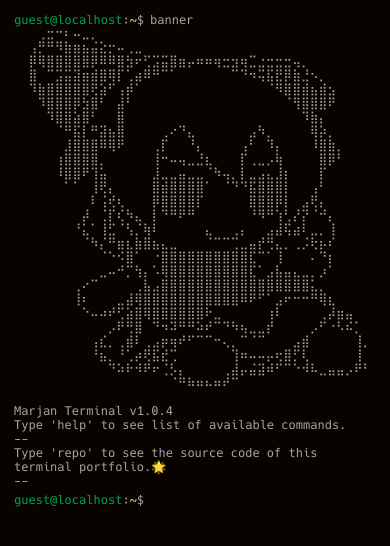
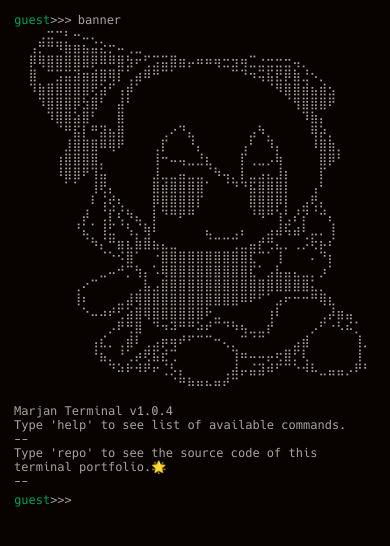
Before and after one commit to Marj4n/terminal-portfolio, a Next.js app: page / in a window 390 px wide. Shown: the top 546 px of the page. Built offline with nearby package versions, Linux system fonts and the light colour scheme.

Commit message:
responsive mobile

```diff
--- a/src/components/ps1/Ps1.tsx
+++ b/src/components/ps1/Ps1.tsx
@@ -1,15 +1,32 @@
 import React, { useEffect, useState } from "react"
+import { isMobile } from "@/utils/isMobile"
 import { useTheme } from "@/utils/themeProvider"
 
 export const Ps1 = () => {
   const [hostname, setHostname] = useState("")
   const { theme } = useTheme()
+  const _isMobile = isMobile()
 
   useEffect(() => {
-    if (typeof window !== undefined) {
+    if (typeof window !== "undefined") {
       setHostname(window.location.hostname)
     }
   }, [])
+
+  if (typeof window === "undefined" || _isMobile) {
+    return (
+      <div>
+        <span
+          style={{
+            color: theme.green,
+          }}
+        >
+          guest
+        </span>
+        {">>>"}
+      </div>
+    )
+  }
 
   return (
     <div>
```
